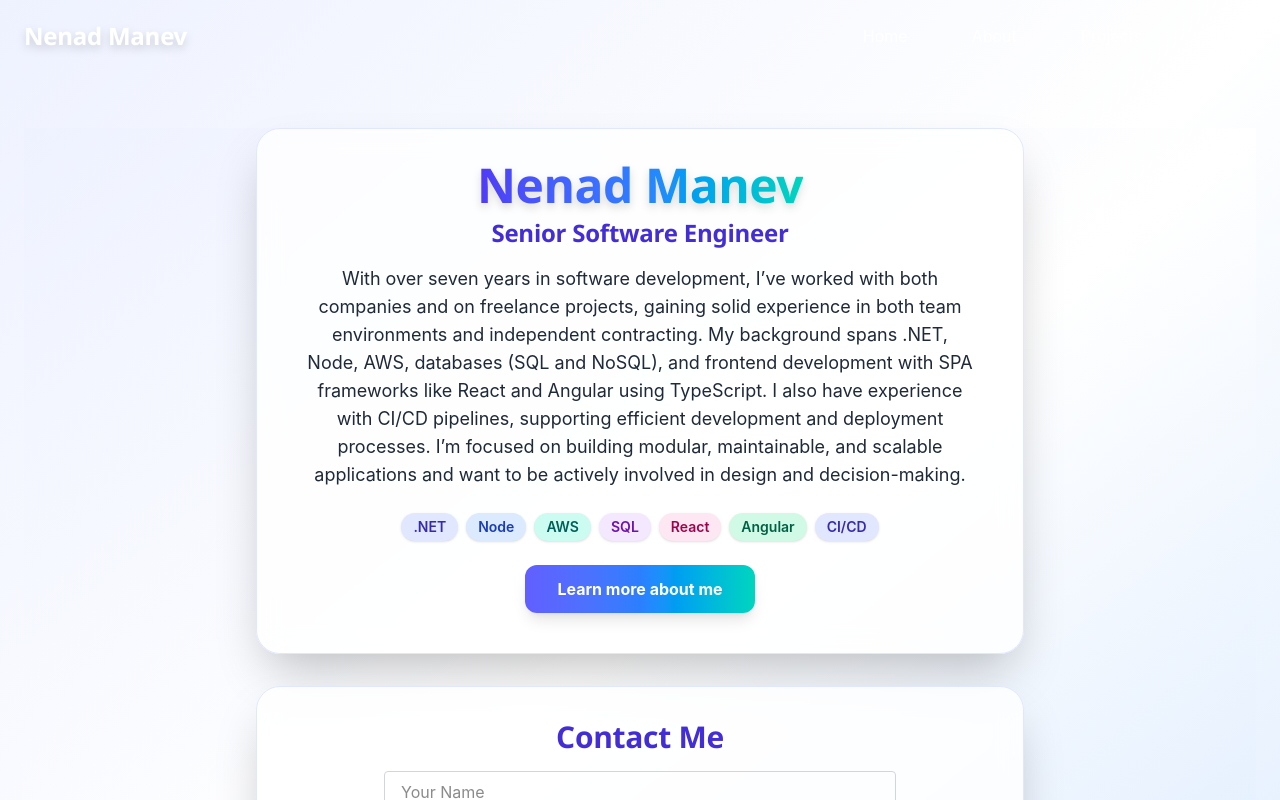
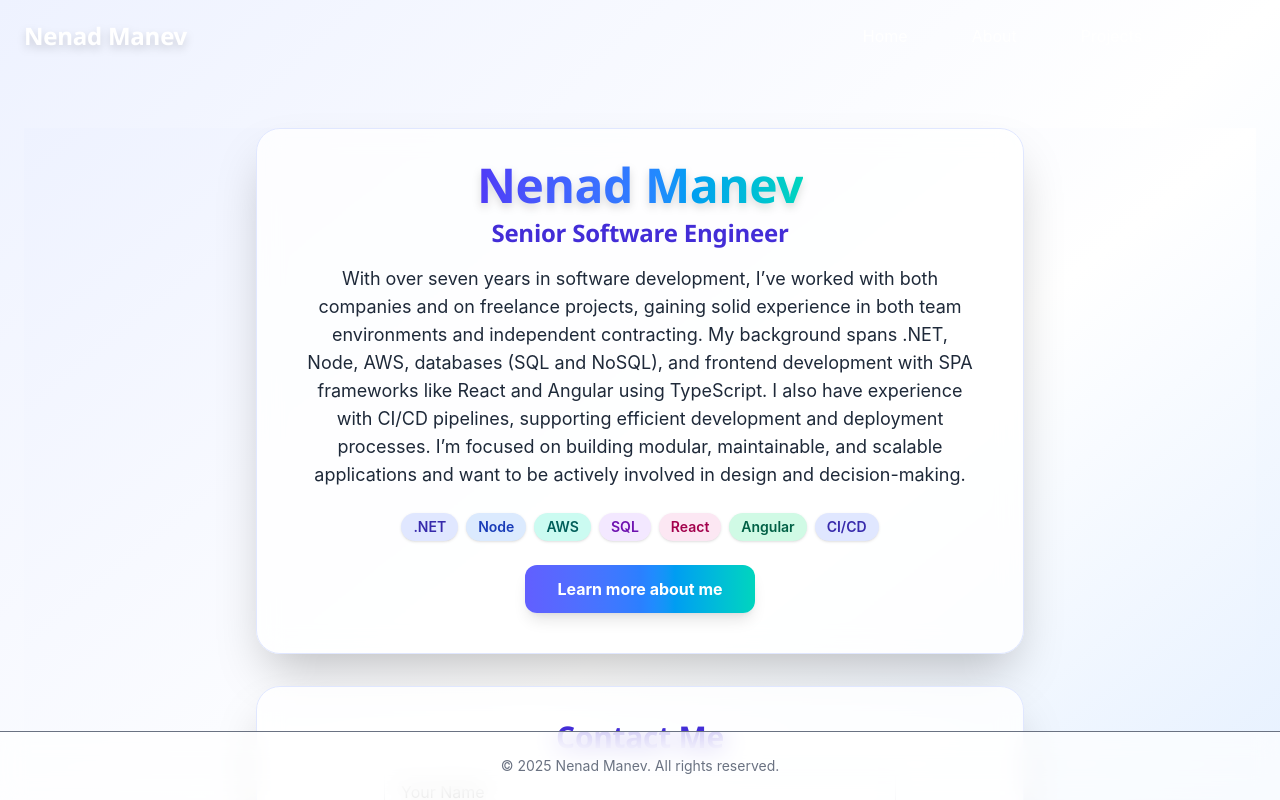
Before and after one commit to ManevN/portfolio-website, a Next.js app in the folder my-portfolio/: page / in a window 1280 px wide. Shown: the top 800 px of the page. Built offline with nearby package versions, Linux system fonts and the light colour scheme.

Commit message:
fix: adjust footer positioning for better visibility

```diff
--- a/my-portfolio/src/components/Layout.tsx
+++ b/my-portfolio/src/components/Layout.tsx
@@ -46,7 +46,7 @@ export default function Layout({ children }: { children: React.ReactNode }) {
 
       <main className="w-full p-6 my-8 animate-fade-in min-h-[70vh]">{children}</main>
 
-      <footer className="text-center p-6 text-gray-500 text-sm border-t mt-12 bg-white/70 dark:bg-gray-900/70 backdrop-blur-md">
+      <footer className="text-center p-6 text-gray-500 text-sm border-t bg-white/70 dark:bg-gray-900/70 backdrop-blur-md w-full fixed bottom-0 left-0 z-40">
         &copy; {new Date().getFullYear()} Nenad Manev. All rights reserved.
       </footer>
     </>
```
